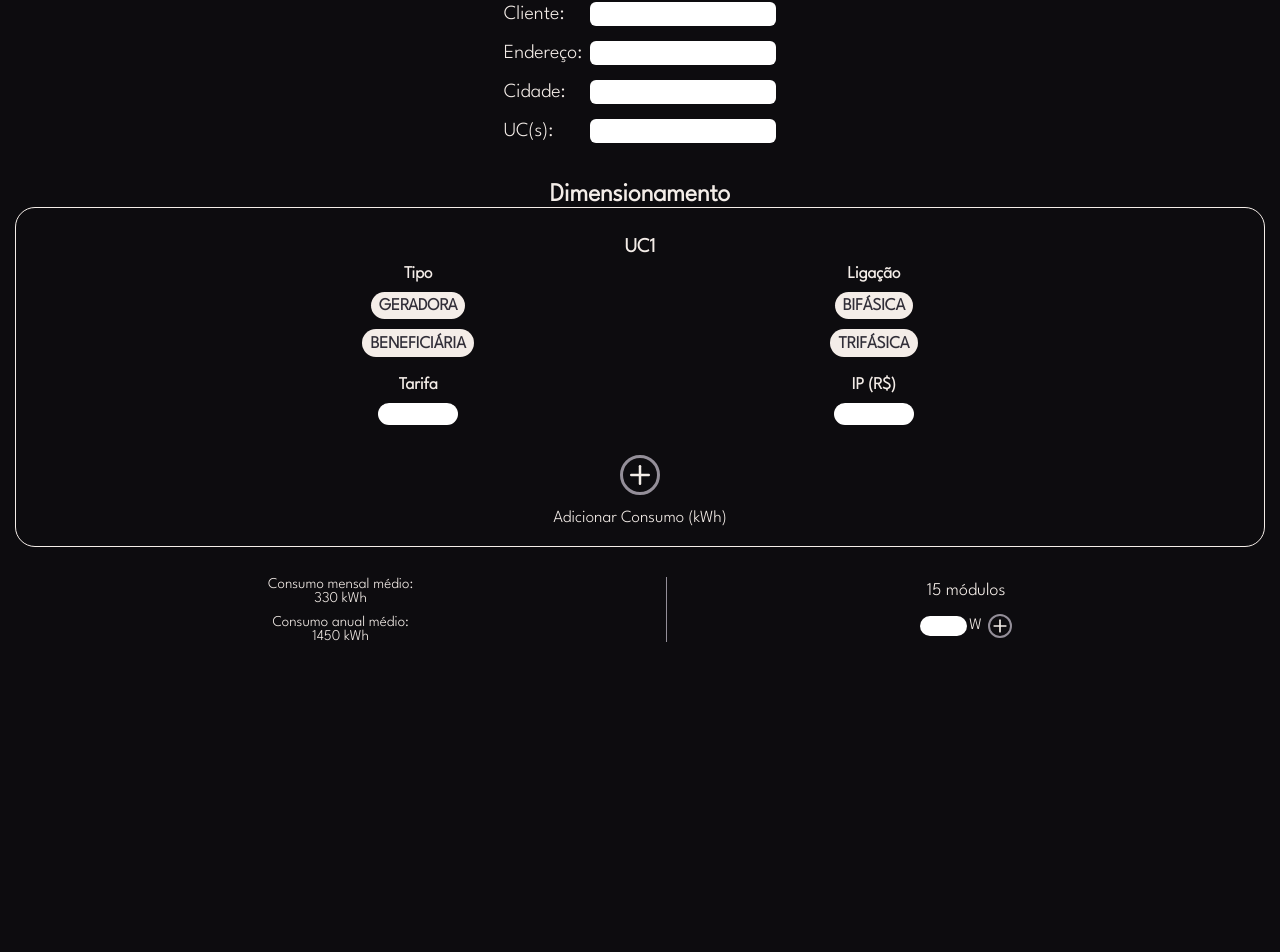
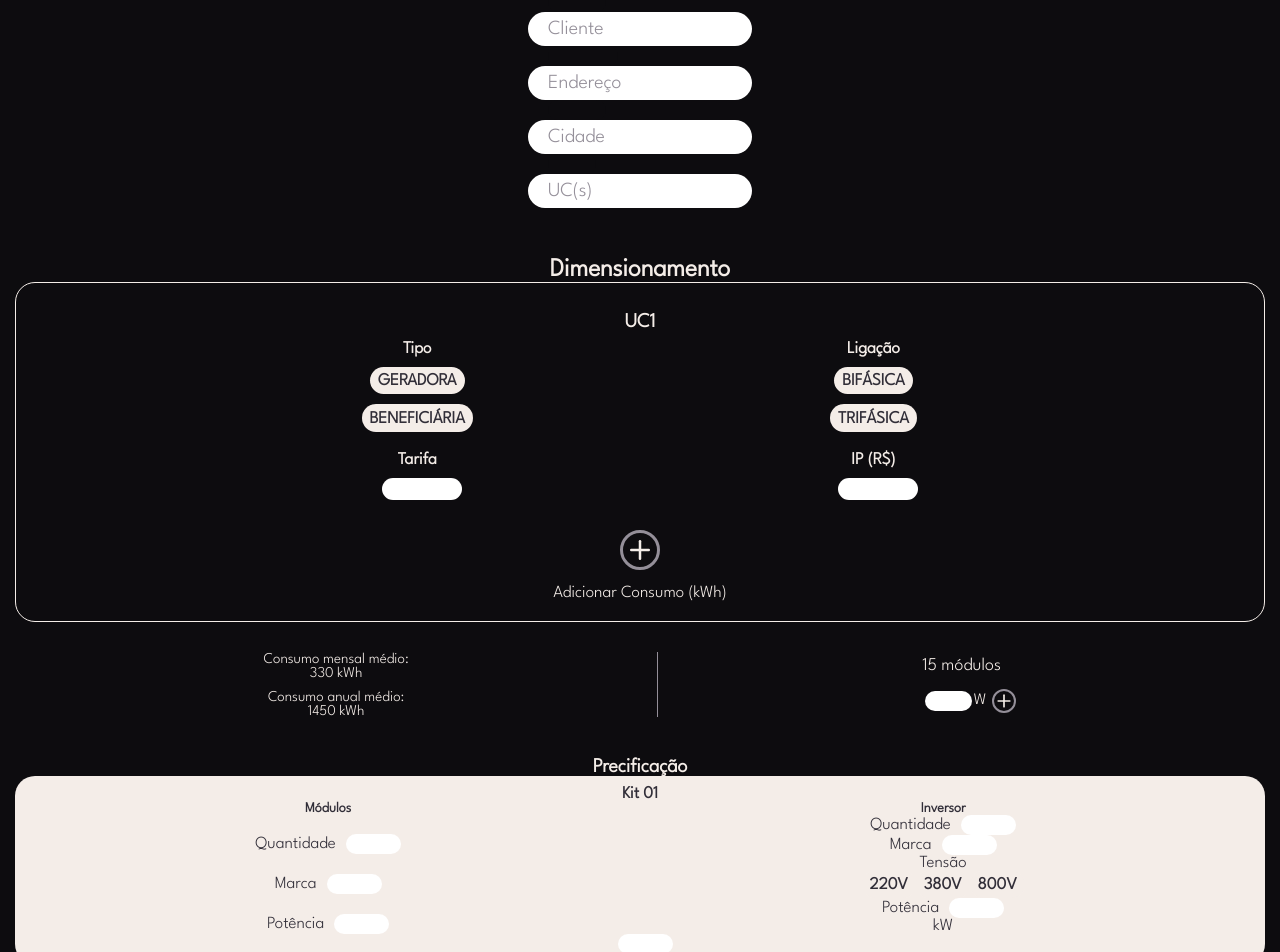
Before and after one commit to RodolphoToppan/s2v-budget, a React (Vite) app: page / in a window 1280 px wide. Shown: the part 358-1310 px from the top of the page. Before the commit the page ends 1016 px from the top, so only its background shows below. Built offline with nearby package versions, Linux system fonts and the light colour scheme.

Commit message:
Animation on client inputs / new section pricing

```diff
--- a/src/components/Client/index.jsx
+++ b/src/components/Client/index.jsx
@@ -1,25 +1,23 @@
-import { Input } from '../Input'
-import { Container, Content } from './styles'
+import { InputClient } from '../InputClient'
+import { Container } from './styles'
 
 export function Client() {
   return (
     <Container>
-      <Content>
-        <label htmlFor="clientName">Cliente:</label>
-        <Input type="text" id="clientName" />
-      </Content>
-      <Content>
-        <label htmlFor="clientAddress">Endereço:</label>
-        <Input id="clientAddress" type="text" />
-      </Content>
-      <Content>
-        <label htmlFor="clientCity">Cidade: </label>
-        <Input id="clientCity" type="text" />
-      </Content>
-      <Content>
-        <label htmlFor="uc">UC(s): </label>
-        <Input id="uc" type="text" />
-      </Content>
+      <InputClient
+        id="clientName"
+        type="text"
+        value="Cliente"
+        placeholder=" "
+      />
+      <InputClient
+        id="clientAddress"
+        type="text"
+        value="Endereço"
+        placeholder=" "
+      />
+      <InputClient id="clientCity" type="text" value="Cidade" placeholder=" " />
+      <InputClient id="uc" type="text" value="UC(s)" placeholder=" " />
     </Container>
   )
 }
--- a/src/components/Client/styles.js
+++ b/src/components/Client/styles.js
@@ -6,29 +6,29 @@ export const Container = styled.section`
 
   width: 100%;
 
-  padding: 1.5rem;
+  padding: 2.5rem;
 
-  gap: 1.5rem;
+  gap: 2rem;
 
   font-size: 2rem;
-`
-
-export const Content = styled.div`
-  display: flex;
-  align-items: center;
-  justify-content: space-between;
-
-  gap: 0.8rem;
 
   input {
-    height: 2.4rem;
-    min-width: 18rem;
+    height: 100%;
+    width: 100%;
 
     padding: 0.8rem;
 
     color: ${({ theme }) => theme.COLORS.FONT_COLOR};
     font-weight: 400;
 
-    border-radius: 0.6rem;
+    border-radius: 2rem;
+  }
+
+  :nth-child(odd) div.cut {
+    width: 5.8rem;
+  }
+
+  :last-child div.cut {
+    width: 4.8rem;
   }
 `
--- a/src/components/Input/index.jsx
+++ b/src/components/Input/index.jsx
@@ -1,10 +1,11 @@
 import { Container } from './styles'
 
-export function Input({ icon: Icon, ...rest }) {
+export function Input({ id: id, value: content, icon: Icon, ...rest }) {
   return (
     <Container>
       {Icon && <Icon />}
-      <input {...rest} />
+      <label htmlFor={id}>{content}</label>
+      <input id={id} {...rest} />
     </Container>
   )
 }
--- a/src/components/Input/styles.js
+++ b/src/components/Input/styles.js
@@ -2,6 +2,10 @@ import { styled } from 'styled-components'
 
 export const Container = styled.div`
   display: flex;
+  justify-content: space-evenly;
+  align-items: center;
+
+  gap: 1rem;
 
   input {
     padding: 0.2rem 1rem;
--- /dev/null
+++ b/src/components/InputClient/index.jsx
@@ -0,0 +1,12 @@
+import { Container } from './styles'
+
+export function InputClient({ id: id, value: content, icon: Icon, ...rest }) {
+  return (
+    <Container>
+      {Icon && <Icon />}
+      <input id={id} {...rest} placeholder=" " />
+      <div className="cut"></div>
+      <label htmlFor={id}>{content}</label>
+    </Container>
+  )
+}
--- /dev/null
+++ b/src/components/InputClient/styles.js
@@ -0,0 +1,67 @@
+import { styled } from 'styled-components'
+
+export const Container = styled.div`
+  display: flex;
+  justify-content: space-evenly;
+  align-items: center;
+
+  gap: 1rem;
+
+  position: relative;
+
+  input {
+    width: 100%;
+    height: 100%;
+
+    padding: 0.2rem 1rem;
+
+    color: ${({ theme }) => theme.COLORS.FONT_COLOR};
+    font-size: 2rem;
+    font-weight: 400;
+
+    border: 0;
+    border-radius: 2rem;
+
+    outline: 0;
+  }
+
+  div.cut {
+    width: 7rem;
+    height: 2rem;
+
+    background-color: ${({ theme }) => theme.COLORS.BACKGROUND_900};
+
+    border-radius: 1rem;
+
+    top: -2rem;
+    left: 2rem;
+    position: absolute;
+
+    transform: translateY(0);
+    transition: transform 200ms;
+  }
+
+  input:focus ~ div.cut,
+  input:not(:placeholder-shown) ~ div.cut {
+    transform: translateY(0.6rem);
+  }
+
+  label {
+    color: ${({ theme }) => theme.COLORS.GRAY_300};
+
+    pointer-events: none;
+
+    position: absolute;
+    left: 2rem;
+    top: auto;
+
+    transition: transform 200ms, color 200ms;
+    transform-origin: 0 50%;
+  }
+
+  input:focus ~ label,
+  input:not(:placeholder-shown) ~ label {
+    transform: translateY(-1.9rem) translateX(0.8rem) scale(0.75);
+    color: ${({ theme }) => theme.COLORS.WHITE};
+  }
+`
--- a/src/components/InputRadio/index.jsx
+++ b/src/components/InputRadio/index.jsx
@@ -1,10 +1,10 @@
 import { Container } from './styles'
 
-export function InputRadio({ id: id, name: name }) {
+export function InputRadio({ id: id, name: name, value: content, ...rest }) {
   return (
     <Container>
-      <input type="radio" name={name} id={id} hidden />
-      <label htmlFor={id}>{id}</label>
+      <input type="radio" name={name} id={id} hidden {...rest} />
+      <label htmlFor={id}>{content}</label>
     </Container>
   )
 }
--- /dev/null
+++ b/src/components/Pricing/index.jsx
@@ -0,0 +1,41 @@
+import { Input } from '../Input'
+import { InputRadio } from '../InputRadio'
+import { Container, Content, Inverter, Modules, Price, Voltage } from './styles'
+
+export function Pricing() {
+  return (
+    <Container>
+      <h3>Precificação</h3>
+      <Content>
+        <h4>Kit 01</h4>
+
+        <Modules>
+          <h5>Módulos</h5>
+
+          <Input id="amount" type="number" value="Quantidade" />
+          <Input id="brand" type="" value="Marca" />
+          <Input id="power" type="number" value="Potência" />
+        </Modules>
+
+        <Inverter>
+          <h5>Inversor</h5>
+
+          <Input id="amount" type="number" value="Quantidade" />
+          <Input id="brand" type="" value="Marca" />
+          <Voltage>
+            <label htmlFor="voltage">Tensão</label>
+            <InputRadio value="220V" name="voltage" id="v220" />
+            <InputRadio value="380V" name="voltage" id="v380" />
+            <InputRadio value="800V" name="voltage" id="v800" />
+          </Voltage>
+          <Input id="power" type="number" value="Potência" />
+          <label htmlFor="power">kW</label>
+        </Inverter>
+
+        <Price>
+          <Input id="kitPrice" type="number" content="Preço do kit " />
+        </Price>
+      </Content>
+    </Container>
+  )
+}
--- /dev/null
+++ b/src/components/Pricing/styles.js
@@ -0,0 +1,81 @@
+import { styled } from 'styled-components'
+
+export const Container = styled.section`
+  display: grid;
+  justify-items: center;
+
+  padding: 1.5rem;
+  margin-top: 1rem;
+
+  font-size: 1.7rem;
+`
+
+export const Content = styled.div`
+  display: grid;
+  justify-items: center;
+
+  grid-template-areas:
+    'title title'
+    'modules inverter'
+    'price price';
+
+  padding: 1rem;
+
+  width: 100%;
+  height: 100%;
+
+  border-radius: 2rem;
+
+  background-color: ${({ theme }) => theme.COLORS.WHITE};
+  color: ${({ theme }) => theme.COLORS.FONT_COLOR};
+
+  h4 {
+    grid-area: title;
+  }
+
+  input {
+    width: 5.5rem;
+  }
+`
+
+export const Modules = styled.div`
+  display: grid;
+  justify-items: center;
+  align-content: space-between;
+  grid-area: modules;
+`
+export const Inverter = styled.div`
+  display: grid;
+  justify-items: center;
+  align-content: space-between;
+  grid-area: inverter;
+`
+
+export const Voltage = styled.div`
+  display: grid;
+  justify-items: center;
+
+  grid-template-areas:
+    'volt volt volt'
+    'v220 v380 v800';
+
+  label:nth-child(1) {
+    grid-area: volt;
+  }
+
+  label:nth-child(2) {
+    grid-area: v220;
+  }
+
+  label:nth-child(3) {
+    grid-area: v220;
+  }
+
+  label:nth-child(4) {
+    grid-area: v220;
+  }
+`
+
+export const Price = styled.div`
+  grid-area: price;
+`
--- a/src/components/Sizing/index.jsx
+++ b/src/components/Sizing/index.jsx
@@ -13,14 +13,14 @@ export function Sizing() {
         <Form>
           <Selection>
             <h4>Tipo</h4>
-            <InputRadio name="tipo" id="GERADORA" />
-            <InputRadio name="tipo" id="BENEFICIÁRIA" />
+            <InputRadio name="tipo" id="geradora" value="GERADORA" />
+            <InputRadio name="tipo" id="beneficiaria" value="BENEFICIÁRIA" />
           </Selection>
 
           <Selection>
             <h4>Ligação</h4>
-            <InputRadio name="ligacao" id="BIFÁSICA" />
-            <InputRadio name="ligacao" id="TRIFÁSICA" />
+            <InputRadio name="ligacao" id="bifasica" value="BIFÁSICA" />
+            <InputRadio name="ligacao" id="trifasica" value="TRIFÁSICA" />
           </Selection>
 
           <Selection>
--- a/src/main.jsx
+++ b/src/main.jsx
@@ -9,6 +9,7 @@ import { Header } from './components/Header'
 import { Client } from './components/Client'
 import { Sizing } from './components/Sizing'
 import { Summary } from './components/Summary'
+import { Pricing } from './components/Pricing'
 
 ReactDOM.createRoot(document.getElementById('root')).render(
   <React.StrictMode>
@@ -18,6 +19,7 @@ ReactDOM.createRoot(document.getElementById('root')).render(
       <Client />
       <Sizing />
       <Summary />
+      <Pricing />
     </ThemeProvider>
   </React.StrictMode>
 )
```
